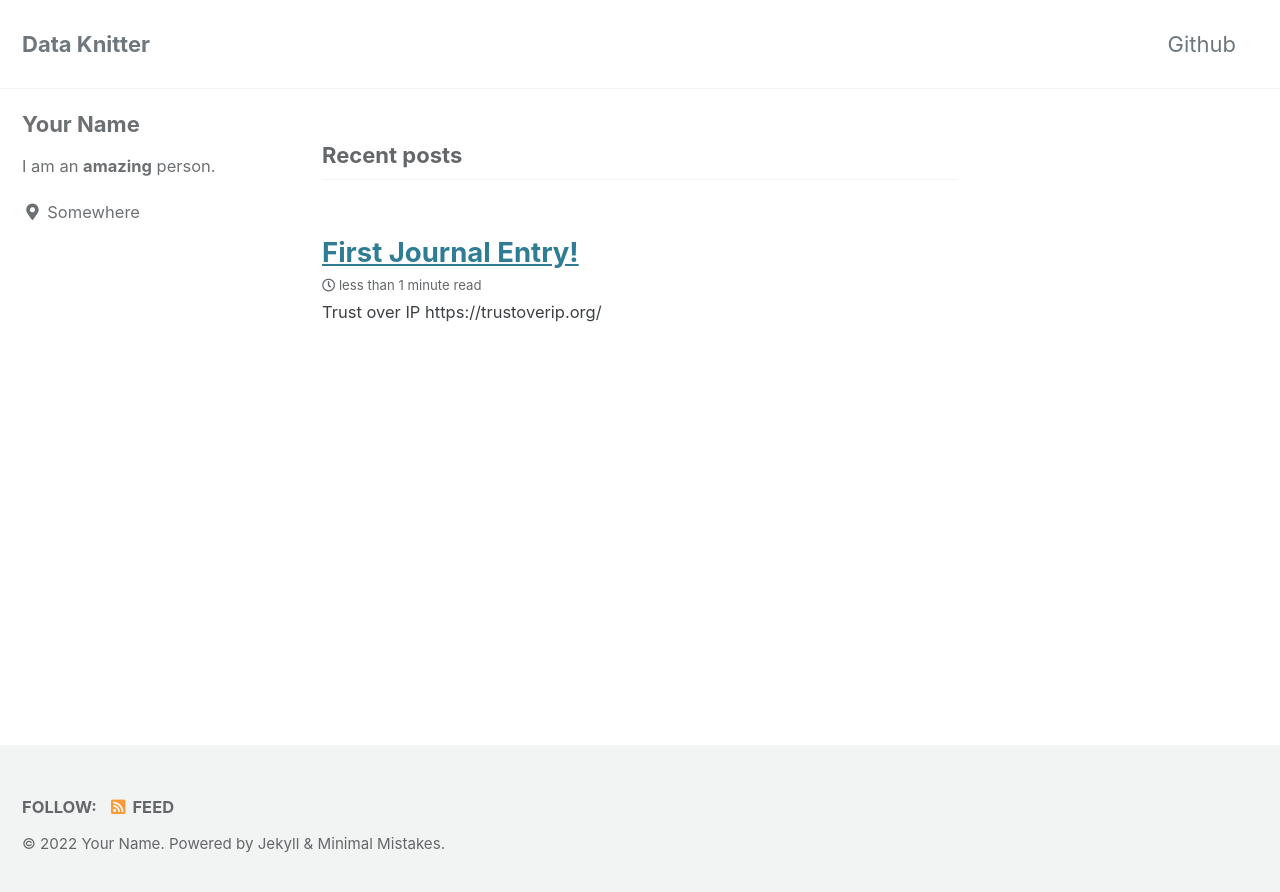
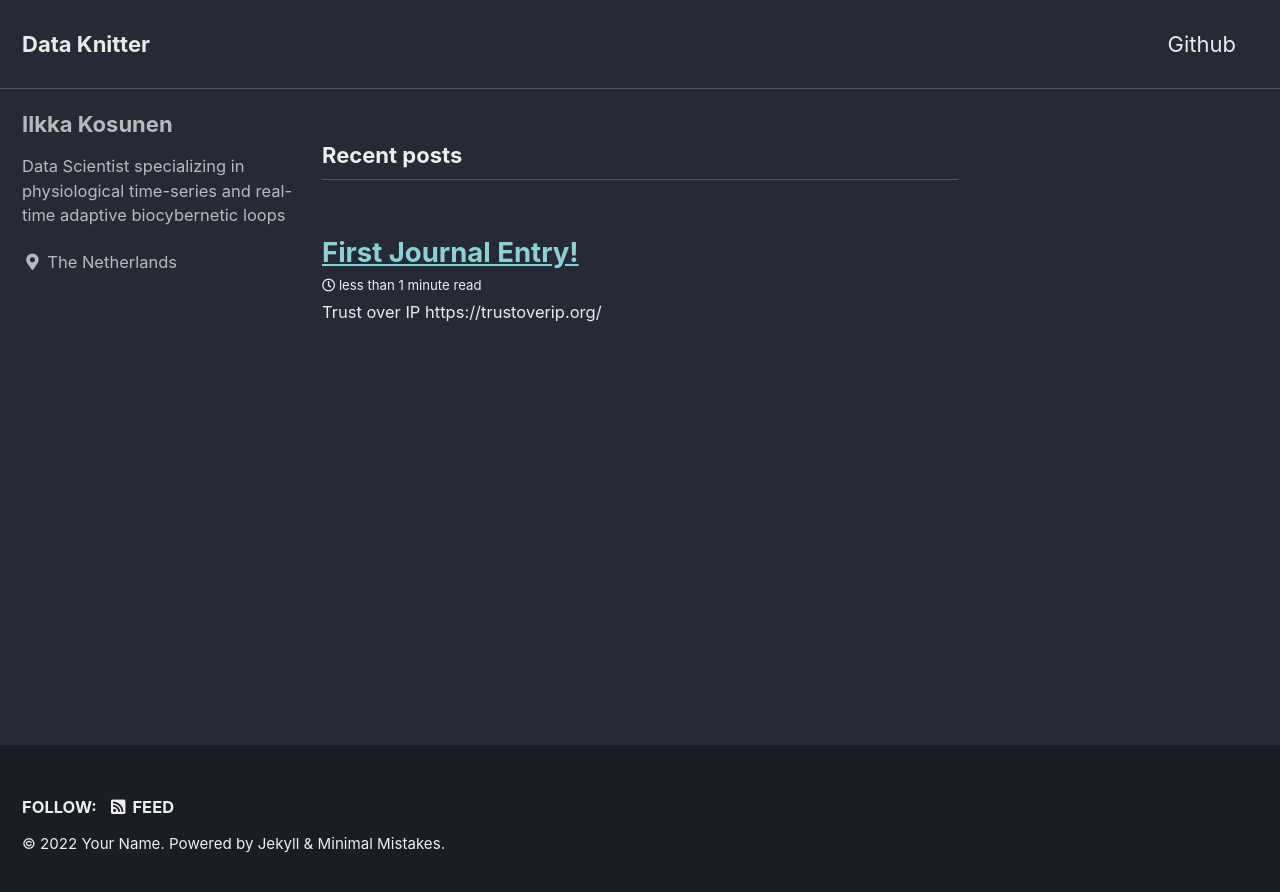
Before and after one commit to BasalGanglia/BasalGanglia.github.io, a Jekyll site: the page built from index.html, in a window 1280 px wide. Shown: the top 892 px of the page. Built offline with Jekyll 4.4.1, drawn with Linux system fonts in a browser that asks for light colours; cached includes are drawn as plain includes; the list of posts is cut into pages by our own code.

Commit message:
changed theme and description

```diff
--- a/_config.yml
+++ b/_config.yml
@@ -12,7 +12,7 @@
 
 # theme                  : "minimal-mistakes-jekyll"
 # remote_theme           : "mmistakes/minimal-mistakes"
-minimal_mistakes_skin    : "default" # "air", "aqua", "contrast", "dark", "dirt", "neon", "mint", "plum", "sunrise"
+minimal_mistakes_skin    : "dark" # "air", "aqua", "contrast", "dark", "dirt", "neon", "mint", "plum", "sunrise"
 
 # Site Settings
 locale                   : "en-US"
@@ -102,10 +102,10 @@ analytics:
 
 # Site Author
 author:
-  name             : "Your Name"
+  name             : "Ilkka Kosunen"
   avatar           : # path of avatar image, e.g. "/assets/images/bio-photo.jpg"
-  bio              : "I am an **amazing** person."
-  location         : "Somewhere"
+  bio              : "Data Scientist specializing in physiological time-series and real-time adaptive biocybernetic loops"
+  location         : "The Netherlands"
   email            :
   links:
     - label: "Email"
```
